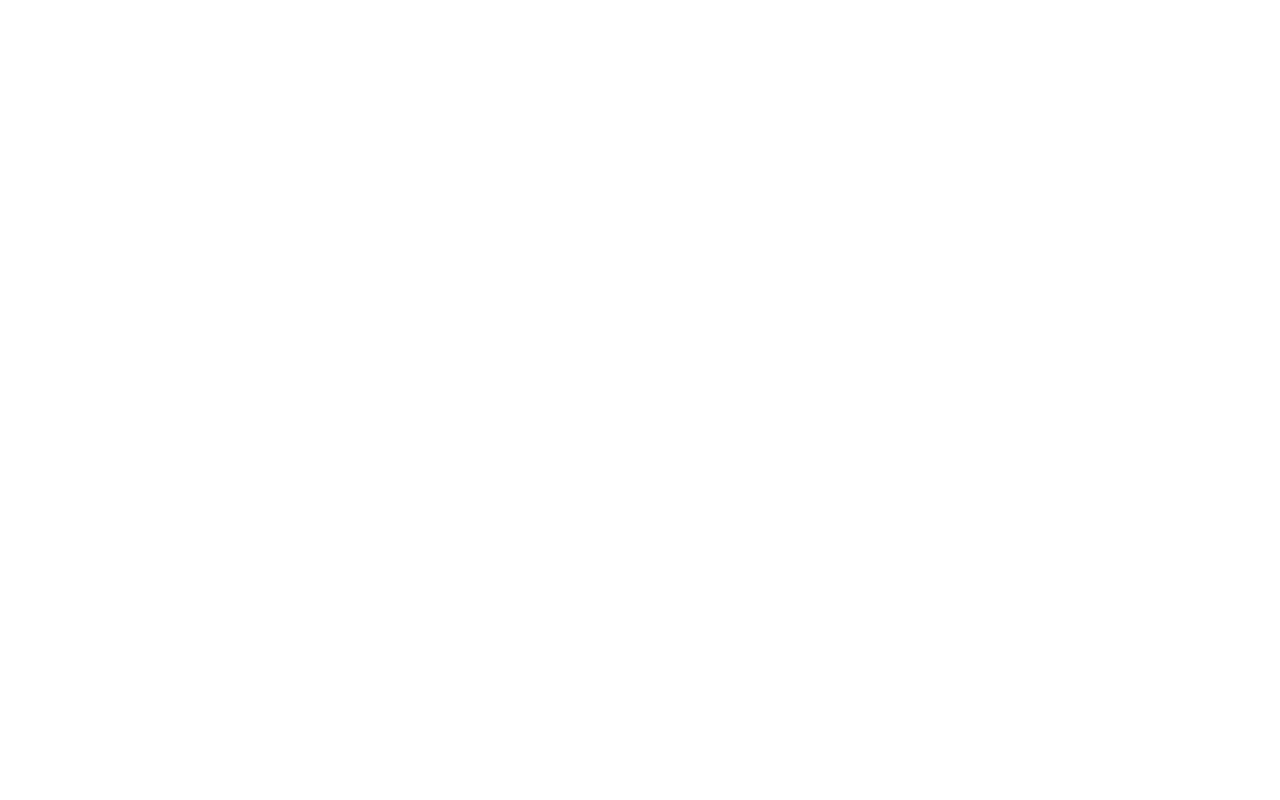
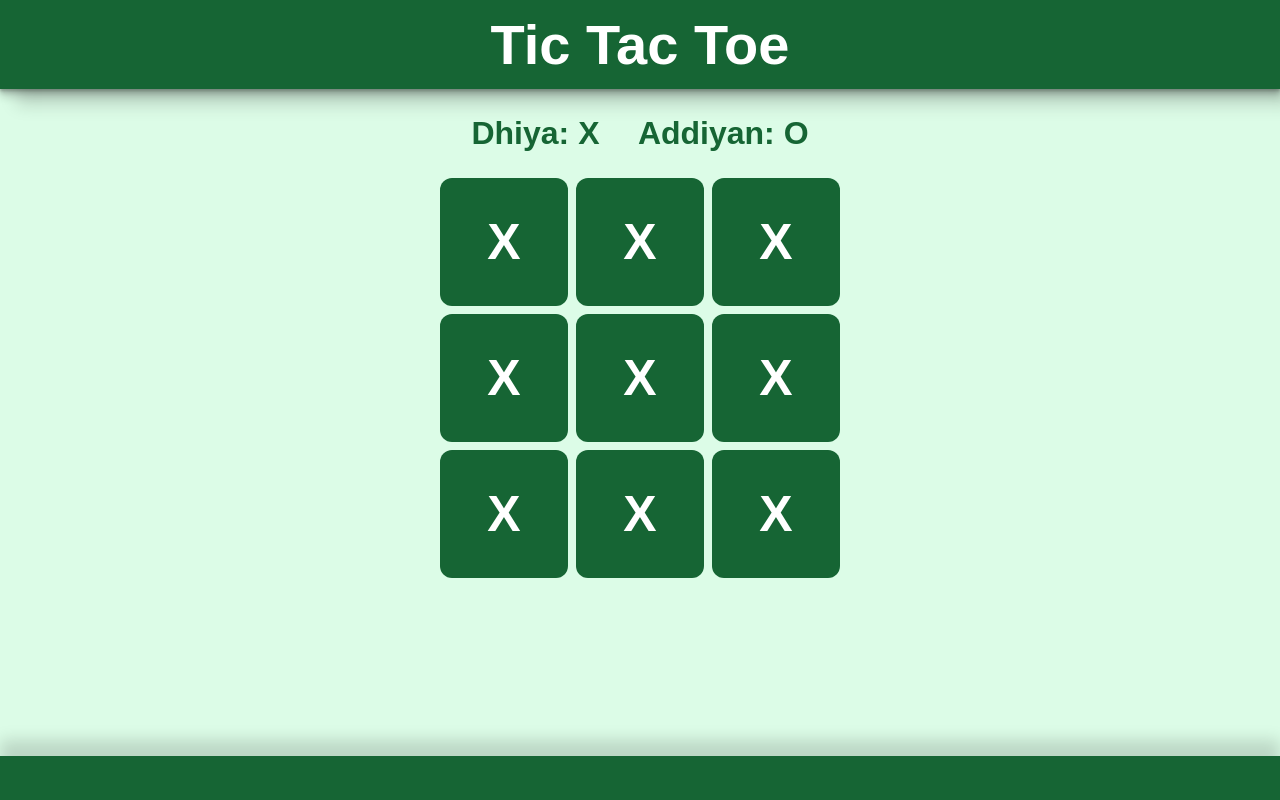
Before and after one commit to MohdSyafi/tic-tac-toe, a plain HTML site: page index.html in a window 1280 px wide. Drawn offline with Linux system fonts and the light colour scheme.

Commit message:
Update the styling for main page

```diff
--- a/index.html
+++ b/index.html
@@ -5,8 +5,30 @@
     <meta http-equiv="X-UA-Compatible" content="IE=edge">
     <meta name="viewport" content="width=device-width, initial-scale=1.0">
     <title>Tic Tac Toe</title>
+    <link rel="stylesheet" href="style.css">
+    <script src="./script.js" defer></script>
 </head>
 <body>
-
+    <div class="header">
+        <p class="header-text">Tic Tac Toe</p>
+    </div>
+    <div class="players">
+        <p class="first-player">Dhiya: X</p>
+        <p class="second-player">Addiyan: O</p>
+    </div>
+    <div class="tile-container">
+        <div class="tile-grid">
+            <div class="tile" data-column="" data-row="">X</div>
+            <div class="tile" data-column="" data-row="">X</div>
+            <div class="tile" data-column="" data-row="">X</div>
+            <div class="tile" data-column="" data-row="">X</div>
+            <div class="tile" data-column="" data-row="">X</div>
+            <div class="tile" data-column="" data-row="">X</div>
+            <div class="tile" data-column="" data-row="">X</div>
+            <div class="tile" data-column="" data-row="">X</div>
+            <div class="tile" data-column="" data-row="">X</div>
+        </div>
+    </div>
+    <div class="footer"></div>
 </body>
 </html>
--- a/style.css
+++ b/style.css
@@ -0,0 +1,89 @@
+body{
+    background-color: #DCFCE7;
+    margin: 0px;
+    height: 100vh;
+    display: flex;
+    flex-direction: column;
+}
+
+*{
+    font-family: Arial, Helvetica, sans-serif;
+}
+
+.header{
+    background-color: #166534;
+    box-shadow: 2vh 2vh 2vh rgba(0,0,0,0.15),
+    0 2px 2px rgba(0,0,0,0.15),
+    0 4px 4px rgba(0,0,0,0.15),
+    0 8px 8px rgba(0,0,0,0.15);
+    flex:1;
+    display: flex;
+    justify-content: center;
+    align-items: center;
+}
+
+.header-text{
+    margin: 0px;
+    color: white;
+    font-weight: bolder;
+    font-size: 7vh;
+    text-align: center;
+}
+
+.players{
+    flex: 1;
+    display: flex;
+    flex-direction: row;
+    justify-content:   center;
+    gap: 3vw;
+    align-items: center;
+    color: #166534;
+    font-size: 4vh;
+}
+
+.players p{
+    margin: 1vh 0px 1vh 0px;
+    font-weight: bold;
+}
+
+.tile-container{
+    flex: 6.5;
+    display: flex;
+    justify-content: center;
+
+}
+
+.tile-grid{
+    display: grid;
+    grid-template-columns: 1fr 1fr 1fr;
+    grid-template-rows: 1fr 1fr 1fr;
+    gap: 1vh;
+    height: 400px;
+    width: 400px;
+}
+
+.tile{
+    display: flex;
+    justify-content: center;
+    align-items: center;
+    background-color: #166534;
+    border-radius: 12px;
+    font-size: 50px;
+    color: white;
+    font-weight: bold;
+
+}
+
+.tile:hover{
+    box-shadow: 2vh 2vh 2vh rgba(0,0,0,0.15),
+    0 2px 2px rgba(0,0,0,0.15),
+    0 4px 4px rgba(0,0,0,0.15),
+    0 8px 8px rgba(0,0,0,0.15);
+}
+
+
+.footer{
+    background-color: #166534;
+    flex: 0.5;
+    box-shadow: 0px -2vh 2vh rgba(0,0,0,0.15);
+}
```
